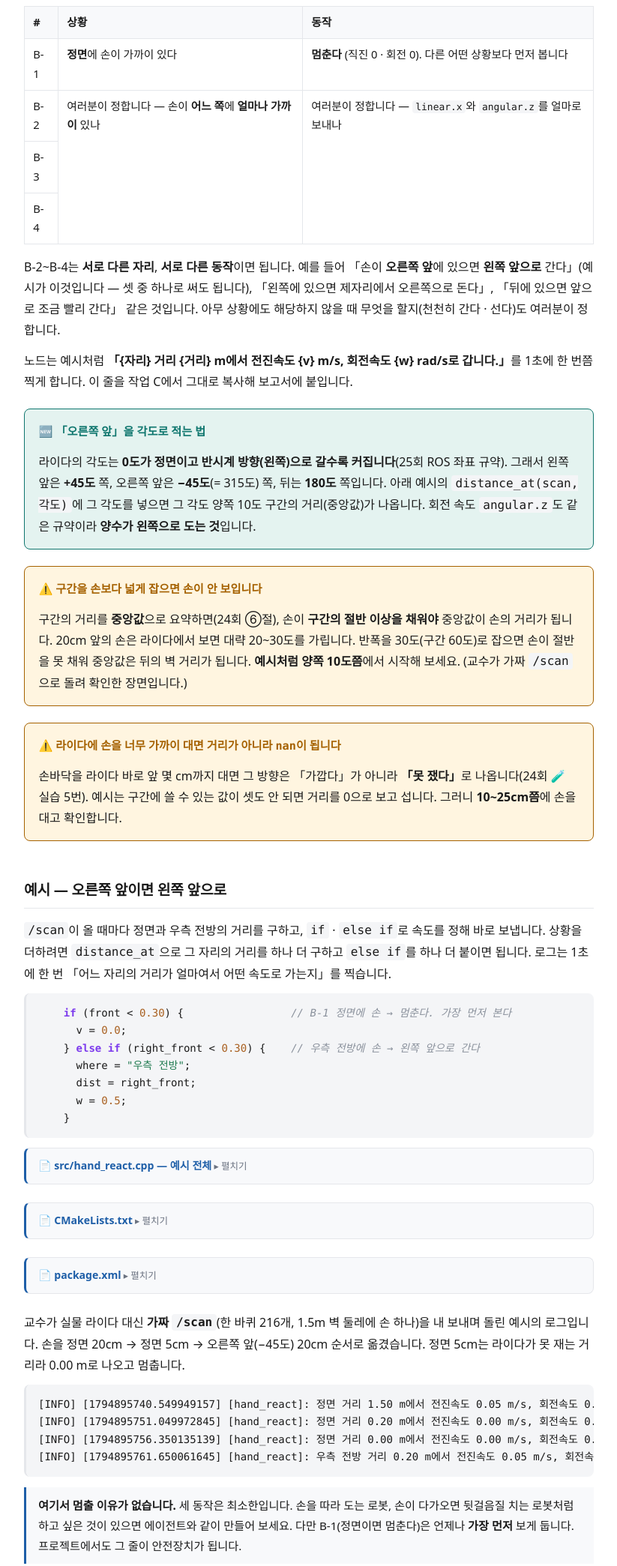
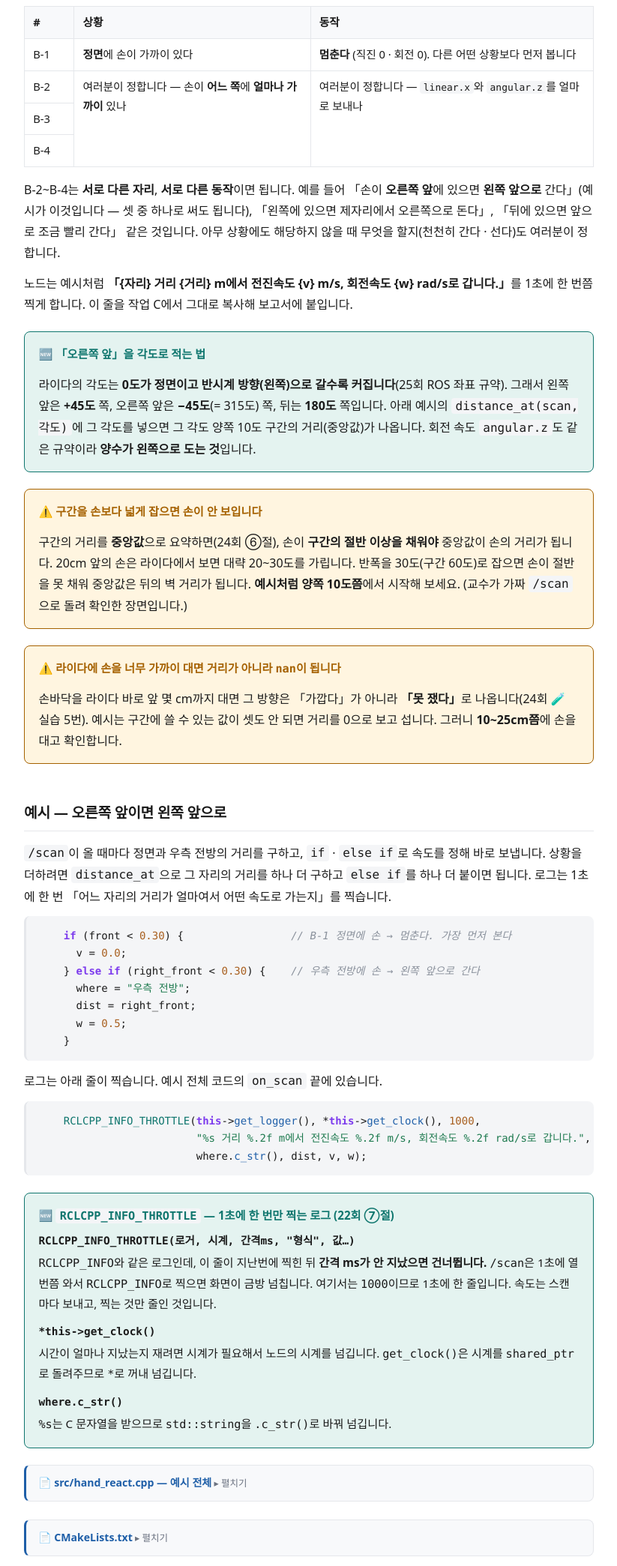
Before and after one commit to goodgodgd/lecture-slides, a plain HTML site: page robotics/hw/hw6/hw6.html in a window 1280 px wide. Shown: the part 1620-3709 px from the top of the page at 75% size, without its empty margins (280-1103 px from the left). Drawn offline with Linux system fonts and the light colour scheme; a web font is replaced by a local one.

Commit message:
HW6 예시 — 인자 이름·로그 설명, 상황 표 열 폭
dev 에서 배포했다.

  M	robotics/hw/hw6/hw6.html

```diff
--- a/robotics/hw/hw6/hw6.html
+++ b/robotics/hw/hw6/hw6.html
@@ -98,11 +98,12 @@
   </p>
   <div class="tablewrap">
   <table>
+    <colgroup><col style="width:4.5em"><col><col></colgroup>
     <tr><th>#</th><th>상황</th><th>동작</th></tr>
-    <tr><td>B-1</td><td><strong>정면</strong>에 손이 가까이 있다</td><td><strong>멈춘다</strong> (직진 0 · 회전 0). 다른 어떤 상황보다 먼저 봅니다</td></tr>
-    <tr><td>B-2</td><td rowspan="3">여러분이 정합니다 — 손이 <strong>어느 쪽</strong>에 <strong>얼마나 가까이</strong> 있나</td><td rowspan="3">여러분이 정합니다 — <code>linear.x</code>와 <code>angular.z</code>를 얼마로 보내나</td></tr>
-    <tr><td>B-3</td></tr>
-    <tr><td>B-4</td></tr>
+    <tr><td style="white-space:nowrap">B-1</td><td><strong>정면</strong>에 손이 가까이 있다</td><td><strong>멈춘다</strong> (직진 0 · 회전 0). 다른 어떤 상황보다 먼저 봅니다</td></tr>
+    <tr><td style="white-space:nowrap">B-2</td><td rowspan="3">여러분이 정합니다 — 손이 <strong>어느 쪽</strong>에 <strong>얼마나 가까이</strong> 있나</td><td rowspan="3">여러분이 정합니다 — <code>linear.x</code>와 <code>angular.z</code>를 얼마로 보내나</td></tr>
+    <tr><td style="white-space:nowrap">B-3</td></tr>
+    <tr><td style="white-space:nowrap">B-4</td></tr>
   </table>
   </div>
   <p>
@@ -157,6 +158,26 @@
       dist = right_front;
       w = 0.5;
     }</code></pre>
+
+  <p>로그는 아래 줄이 찍습니다. 예시 전체 코드의 <code>on_scan</code> 끝에 있습니다.</p>
+<pre class="lang-cpp"><code>    RCLCPP_INFO_THROTTLE(this-&gt;get_logger(), *this-&gt;get_clock(), 1000,
+                         "%s 거리 %.2f m에서 전진속도 %.2f m/s, 회전속도 %.2f rad/s로 갑니다.",
+                         where.c_str(), dist, v, w);</code></pre>
+  <div class="box firstseen">
+    <p class="boxtitle">🆕 <code>RCLCPP_INFO_THROTTLE</code> — 1초에 한 번만 찍는 로그 (22회 ⑦절)</p>
+    <dl>
+      <dt>RCLCPP_INFO_THROTTLE(로거, 시계, 간격ms, "형식", 값…)</dt>
+      <dd>
+        <code>RCLCPP_INFO</code>와 같은 로그인데, 이 줄이 지난번에 찍힌 뒤 <strong>간격 ms가 안 지났으면 건너뜁니다.</strong>
+        <code>/scan</code>은 1초에 열 번쯤 와서 <code>RCLCPP_INFO</code>로 찍으면 화면이 금방 넘칩니다. 여기서는 <code>1000</code>이므로 1초에 한 줄입니다.
+        속도는 스캔마다 보내고, 찍는 것만 줄인 것입니다.
+      </dd>
+      <dt>*this-&gt;get_clock()</dt>
+      <dd>시간이 얼마나 지났는지 재려면 시계가 필요해서 노드의 시계를 넘깁니다. <code>get_clock()</code>은 시계를 <code>shared_ptr</code>로 돌려주므로 <code>*</code>로 꺼내 넘깁니다.</dd>
+      <dt>where.c_str()</dt>
+      <dd><code>%s</code>는 C 문자열을 받으므로 <code>std::string</code>을 <code>.c_str()</code>로 바꿔 넘깁니다.</dd>
+    </dl>
+  </div>
 
   <details class="fullcode">
     <summary>src/hand_react.cpp — 예시 전체</summary>
@@ -218,14 +239,14 @@ private:
                          where.c_str(), dist, v, w);
   }
 
-  // center 도에서 양쪽 10도 구간의 거리 중앙값 (24회).
+  // direction 방향(도)에서 양쪽 10도 구간의 거리 중앙값 (24회).
   // 쓸 수 있는 값이 셋도 안 되면(손이 너무 가까워 nan) 0 을 돌려준다 — 아주 가깝다고 보고 선다
-  double distance_at(const LaserScan &amp; scan, double center) const
+  double distance_at(const LaserScan &amp; scan, double direction) const
   {
     std::vector&lt;float&gt; values;
     for (std::size_t i = 0; i &lt; scan.ranges.size(); ++i) {
       const double deg = (scan.angle_min + i * scan.angle_increment) * 180.0 / M_PI;
-      const double diff = std::remainder(deg - center, 360.0);   // -180 ~ 180 도로 접는다
+      const double diff = std::remainder(deg - direction, 360.0);   // -180 ~ 180 도로 접는다
       const float r = scan.ranges[i];
       if (std::abs(diff) &lt;= 10.0 &amp;&amp; std::isfinite(r) &amp;&amp; r &gt;= 0.16 &amp;&amp; r &lt;= 8.0) {
         values.push_back(r);
```
